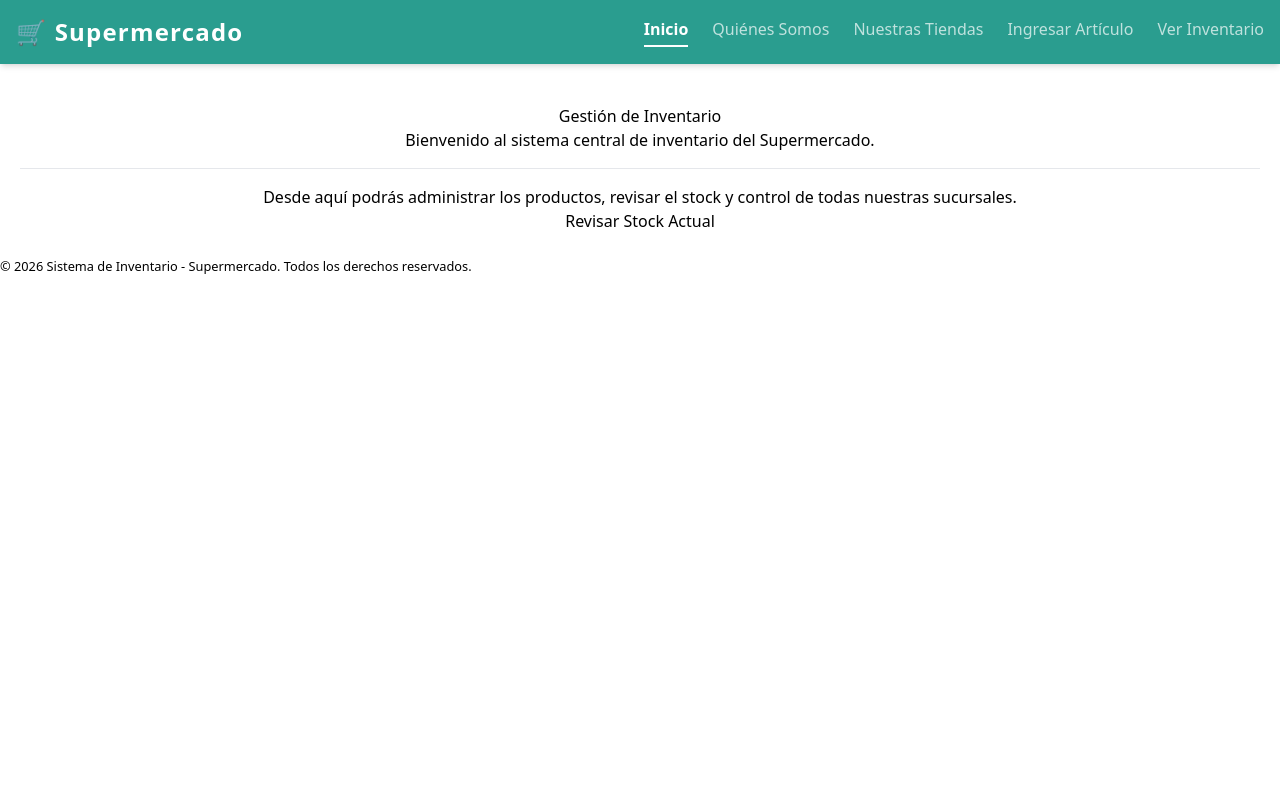
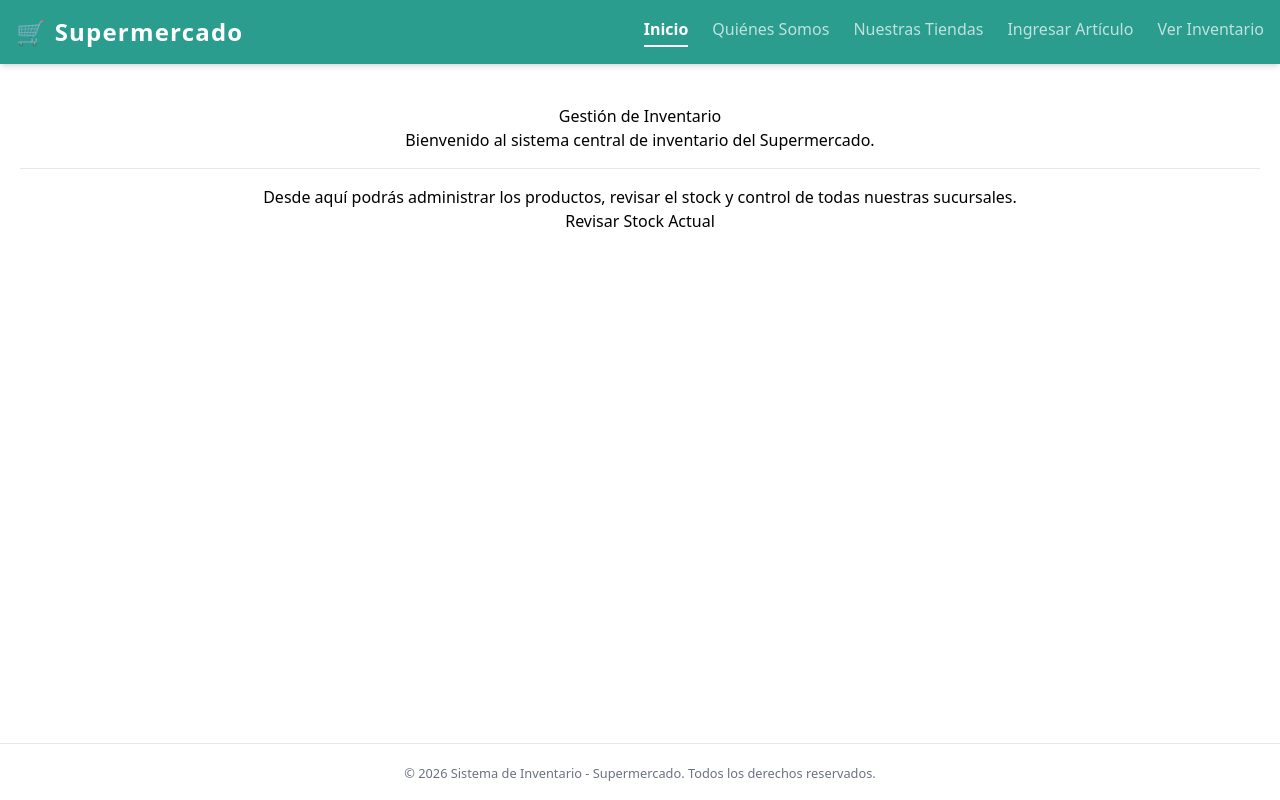
Before and after one commit to JenniferGonzalezT/supermercado-jennifer-gonzalez-PFY2202-004A, a React (Vite) app: page / in a window 1280 px wide. Built offline with nearby package versions, Linux system fonts and the light colour scheme.

Commit message:
S2-Refactor: migrar estilos de Footer a Tailwind CSS

```diff
--- a/src/components/Footer.jsx
+++ b/src/components/Footer.jsx
@@ -1,11 +1,9 @@
-const Footer = () => {
+export default function Footer() {
   return (
-    <footer className="footer-supermercado">
-        <div className="container">
-          <small>© 2026 Sistema de Inventario - Supermercado. Todos los derechos reservados.</small>
-        </div>
-      </footer>
+    <footer className="bg-white text-gray-500 text-center py-4 border-t border-gray-200 fixed bottom-0 w-full z-10">
+      <div className="max-w-7xl mx-auto px-4">
+        <small>© 2026 Sistema de Inventario - Supermercado. Todos los derechos reservados.</small>
+      </div>
+    </footer>
   );
-};
-
-export default Footer;
+}
```
